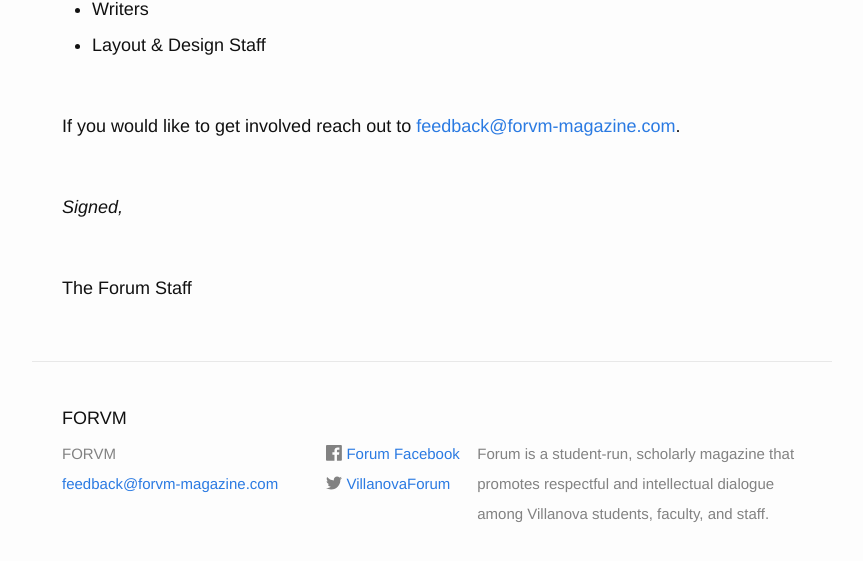
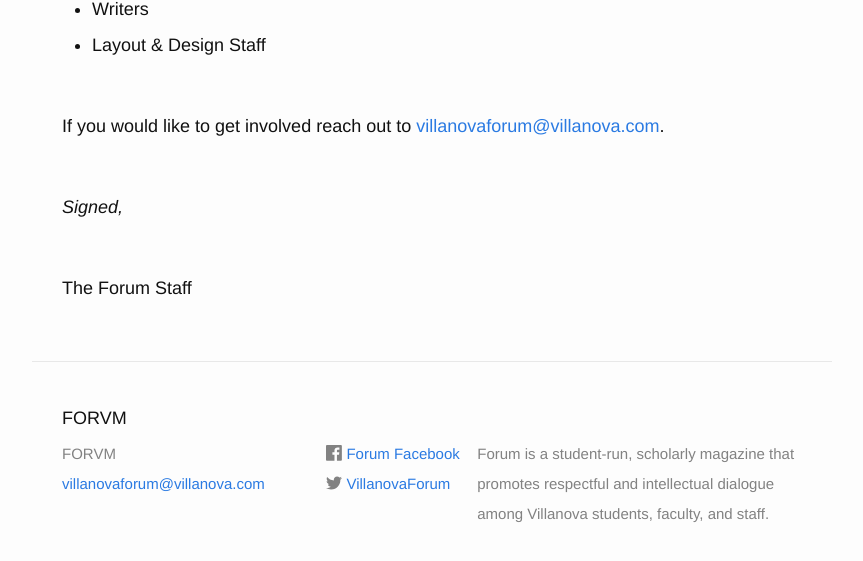
Before and after one commit to FORVM/FOVM.github.io, a Jekyll site: the page built from contributing.md, in a window 1280 px wide and 991 px high. Shown: the part 422-983 px from the top of the window, without its empty margins (208-1071 px from the left). Built offline with Jekyll 4.4.1, drawn with Linux system fonts in a browser that asks for light colours.

```diff
--- a/_config.yml
+++ b/_config.yml
@@ -15,7 +15,7 @@
 # You can create any custom variable you would like, and they will be accessible
 # in the templates via {{ site.myvariable }}.
 title: FORVM
-email: feedback@forvm-magazine.com
+email: villanovaforum@villanova.com
 description: "Forum is a student-run, scholarly magazine that promotes respectful and intellectual dialogue among Villanova students, faculty, and staff."
 categories: ""
 
```
